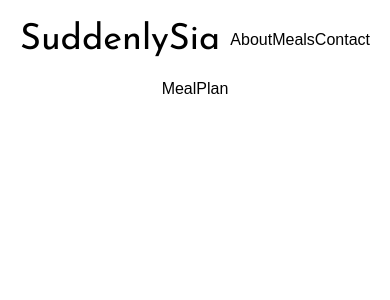
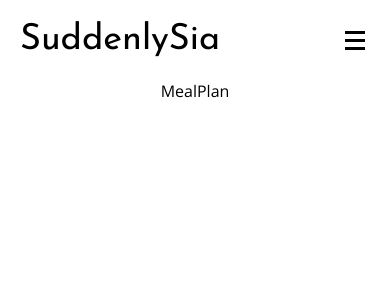
Before and after one commit to Mitchell0625/sia-meals, a React (Create React App) app: page /#/meals in a window 390 px wide. Shown: the top 300 px of the page. Built offline with nearby package versions, Linux system fonts and the light colour scheme.

Commit message:
added bars to Header

```diff
--- a/src/App.css
+++ b/src/App.css
@@ -11,4 +11,5 @@
 
 .App {
   text-align: center;
+  font-family: "Open Sans", sans-serif;
 }
--- a/src/components/Header/Header.css
+++ b/src/components/Header/Header.css
@@ -1,4 +1,4 @@
-.header-page, .header-page nav ul {
+.header-page, nav ul {
   display: flex;
   align-items: center; }
 
@@ -6,11 +6,30 @@
   width: 100vw;
   padding: 20px;
   justify-content: space-between; }
-  .header-page div {
+  .header-page .title {
     font-family: "Josefin Sans", sans-serif;
     font-size: 36px;
     line-height: 40px; }
-  .header-page nav ul {
-    justify-content: space-between; }
+
+.mobile-bars,
+.slide {
+  display: none; }
+
+nav ul {
+  justify-content: space-between; }
+nav li {
+  margin: 0px 10px; }
+
+@media (max-width: 500px) {
+  .mobile-bars {
+    display: block; }
+    .mobile-bars .bar {
+      background-color: #000;
+      width: 20px;
+      height: 3px;
+      margin: 5px; }
+
+  nav {
+    display: none; } }
 
 /*# sourceMappingURL=Header.css.map */
--- a/src/components/Header/Header.js
+++ b/src/components/Header/Header.js
@@ -4,7 +4,12 @@ import "./Header.css";
 const Header = () => {
   return (
     <div className="header-page">
-      <div>SuddenlySia</div>
+      <div className="title">SuddenlySia</div>
+      <div className="mobile-bars">
+        <div className="bar bar1" />
+        <div className="bar bar2" />
+        <div className="bar bar3" />
+      </div>
       <nav className="navbar">
         <ul>
           <li>About</li>
@@ -13,6 +18,11 @@ const Header = () => {
         </ul>
         {/* {admin && <i class="fas fa-user-circle" />} if user is admin */}
       </nav>
+      <ul className="slide">
+        <li>About</li>
+        <li>Meals</li>
+        <li>Contact</li>
+      </ul>
     </div>
   );
 };
--- a/src/components/Header/Header.scss
+++ b/src/components/Header/Header.scss
@@ -5,16 +5,39 @@
   padding: 20px;
   @extend %flexing;
   justify-content: space-between;
-  div {
+  .title {
     font-family: $heading-font;
     font-size: 36px;
     line-height: 40px;
   }
-  nav {
-    // width: 60%;
-    ul {
-      @extend %flexing;
-      justify-content: space-between;
+}
+
+.mobile-bars,
+.slide {
+  display: none;
+}
+nav {
+  // width: 60%;
+  ul {
+    @extend %flexing;
+    justify-content: space-between;
+  }
+  li {
+    margin: 0px 10px;
+  }
+}
+
+@media (max-width: 500px) {
+  .mobile-bars {
+    display: block;
+    .bar {
+      background-color: #000;
+      width: 20px;
+      height: 3px;
+      margin: 5px;
     }
   }
+  nav {
+    display: none;
+  }
 }
--- a/src/utils.scss
+++ b/src/utils.scss
@@ -1,6 +1,11 @@
+// both
 $heading-font: "Josefin Sans", sans-serif;
 $text-font: "Open Sans", sans-serif;
 %flexing {
   display: flex;
   align-items: center;
 }
+
+// desktop
+
+// mobile
```
